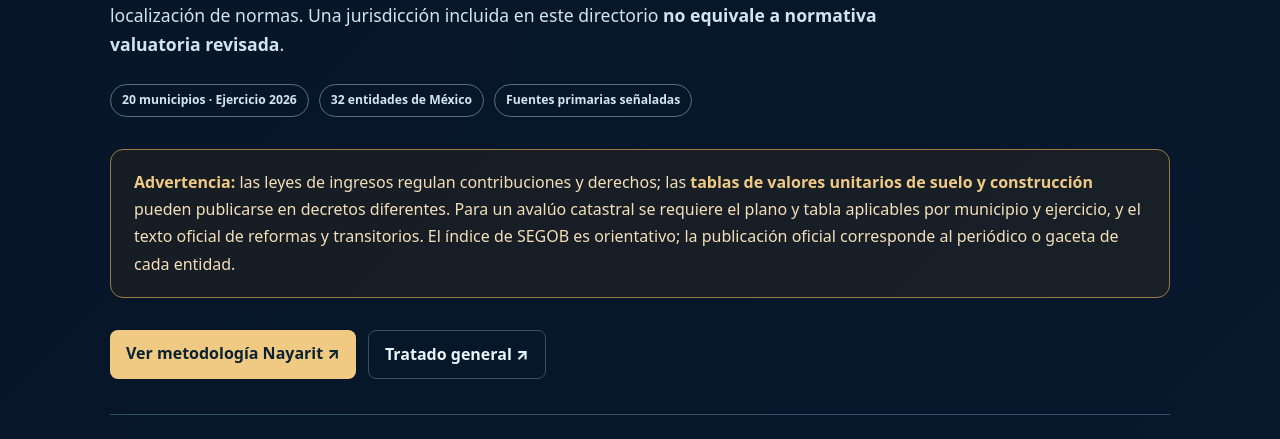
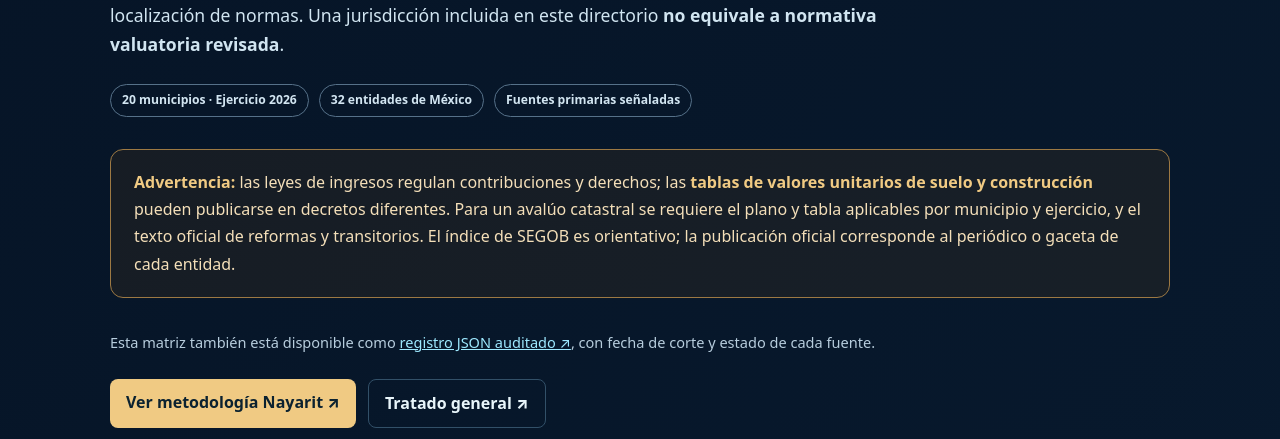
Before and after one commit to aalaaiinn/appvaluo-web, a plain HTML site: page academia-jurisdicciones.html in a window 1280 px wide. Shown: the part 361-800 px from the top of the page. Drawn offline with Linux system fonts and the light colour scheme.

Commit message:
Academia: registrar y validar 52 jurisdicciones en datos trazables

```diff
--- a/academia-jurisdicciones.html
+++ b/academia-jurisdicciones.html
@@ -10,6 +10,7 @@
 <p class="lede">Cobertura de <strong>20 municipios nayaritas</strong> y <strong>32 entidades federativas de México</strong> para orientar la localización de normas. Una jurisdicción incluida en este directorio <strong>no equivale a normativa valuatoria revisada</strong>.</p>
 <div class="meta"><span>20 municipios · Ejercicio 2026</span><span>32 entidades de México</span><span>Fuentes primarias señaladas</span></div>
 <div class="notice"><strong>Advertencia:</strong> las leyes de ingresos regulan contribuciones y derechos; las <strong>tablas de valores unitarios de suelo y construcción</strong> pueden publicarse en decretos diferentes. Para un avalúo catastral se requiere el plano y tabla aplicables por municipio y ejercicio, y el texto oficial de reformas y transitorios. El índice de SEGOB es orientativo; la publicación oficial corresponde al periódico o gaceta de cada entidad.</div>
+<p class="small">Esta matriz también está disponible como <a href="normativa/registro-fuentes-2026.json" target="_blank" rel="noopener noreferrer">registro JSON auditado ↗</a>, con fecha de corte y estado de cada fuente.</p>
 <div class="actions"><a class="button" href="academia-nayarit.html">Ver metodología Nayarit ↗</a><a class="button alt" href="academia-internacional.html">Tratado general ↗</a></div></section>
 <section class="section">
 <h2>Filtrar registros de consulta</h2>
```
